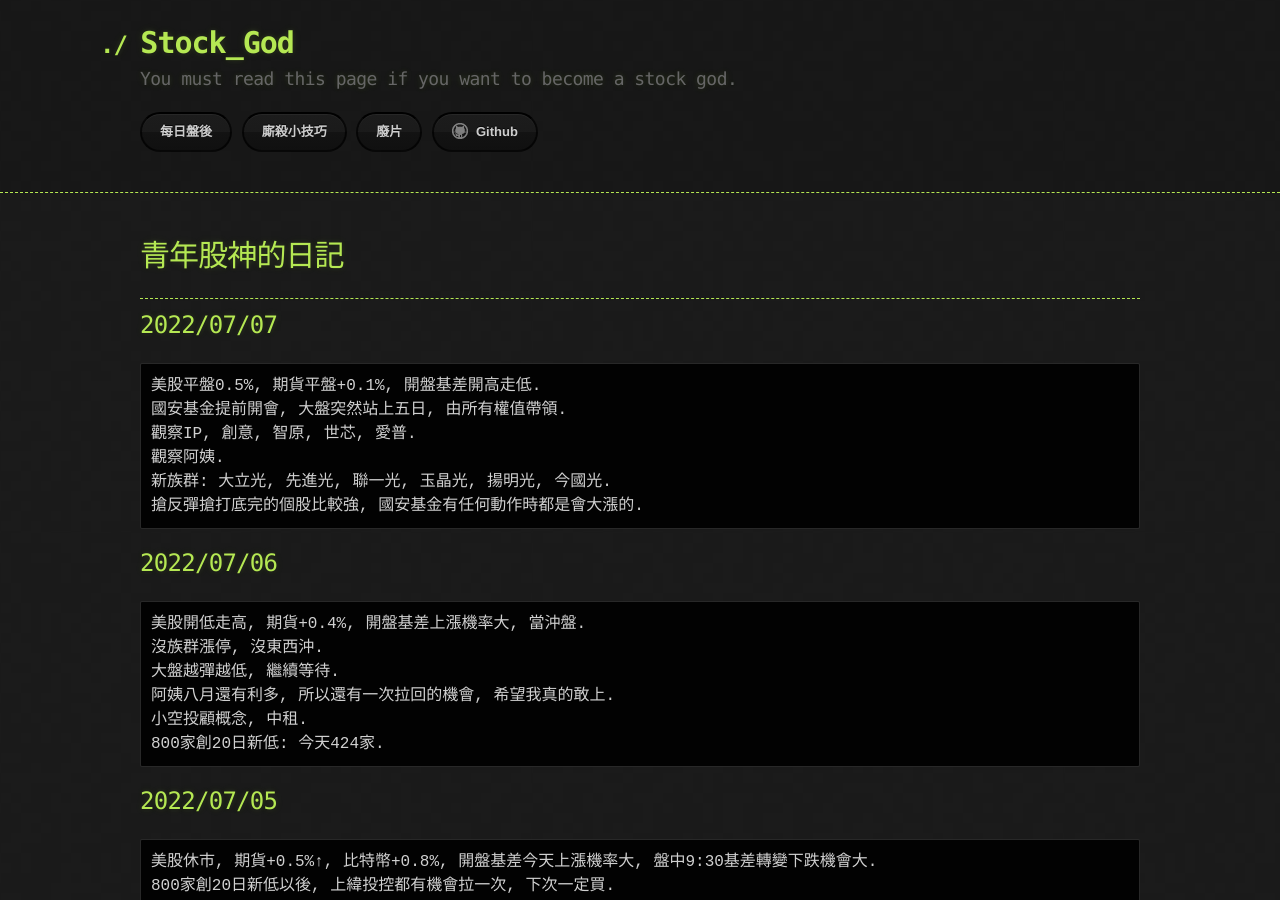
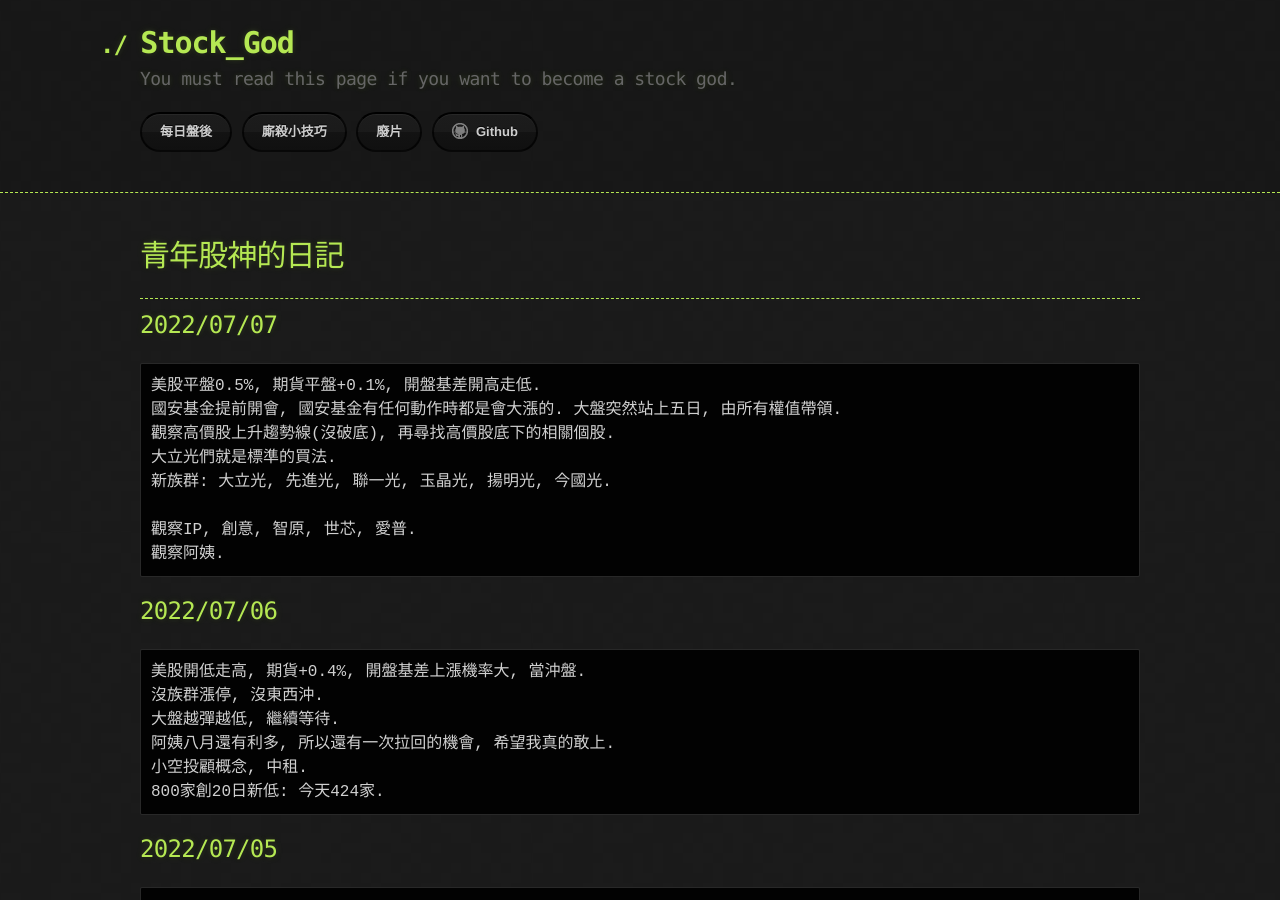
Before and after one commit to lepg5487/Stock_God, a Jekyll site: the page built from index.md, in a window 1280 px wide and 900 px high. Built offline with Jekyll 4.4.1, drawn with Linux system fonts in a browser that asks for light colours; our own code applies the rules of GitHub Pages for plain Markdown files.

Commit message:
Update index.md

````diff
--- a/index.md
+++ b/index.md
@@ -9,11 +9,13 @@ layout: testlayouts
 ## 2022/07/07
 ```
 美股平盤0.5%, 期貨平盤+0.1%, 開盤基差開高走低.
-國安基金提前開會, 大盤突然站上五日, 由所有權值帶領.
+國安基金提前開會, 國安基金有任何動作時都是會大漲的. 大盤突然站上五日, 由所有權值帶領.
+觀察高價股上升趨勢線(沒破底), 再尋找高價股底下的相關個股.
+大立光們就是標準的買法.
+新族群: 大立光, 先進光, 聯一光, 玉晶光, 揚明光, 今國光.
+
 觀察IP, 創意, 智原, 世芯, 愛普.
 觀察阿姨.
-新族群: 大立光, 先進光, 聯一光, 玉晶光, 揚明光, 今國光.
-搶反彈搶打底完的個股比較強, 國安基金有任何動作時都是會大漲的.
 ```
 
 ## 2022/07/06
````
